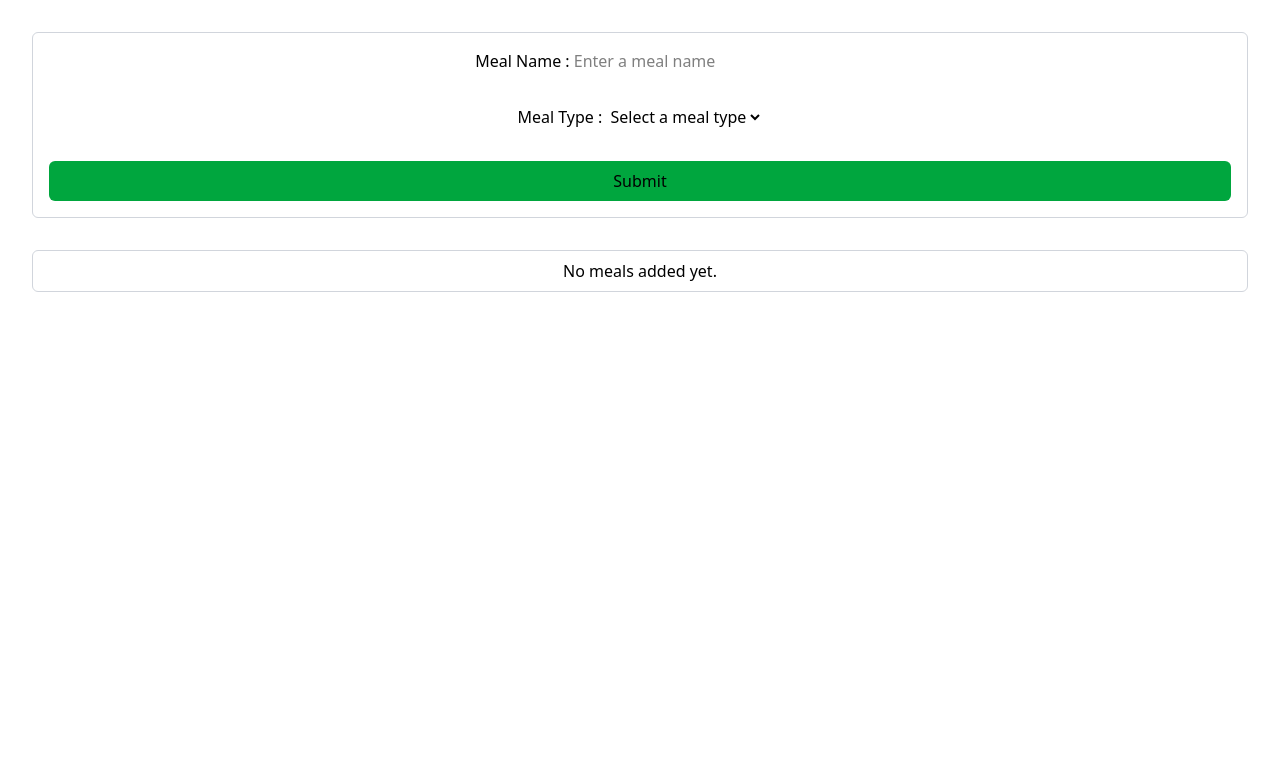
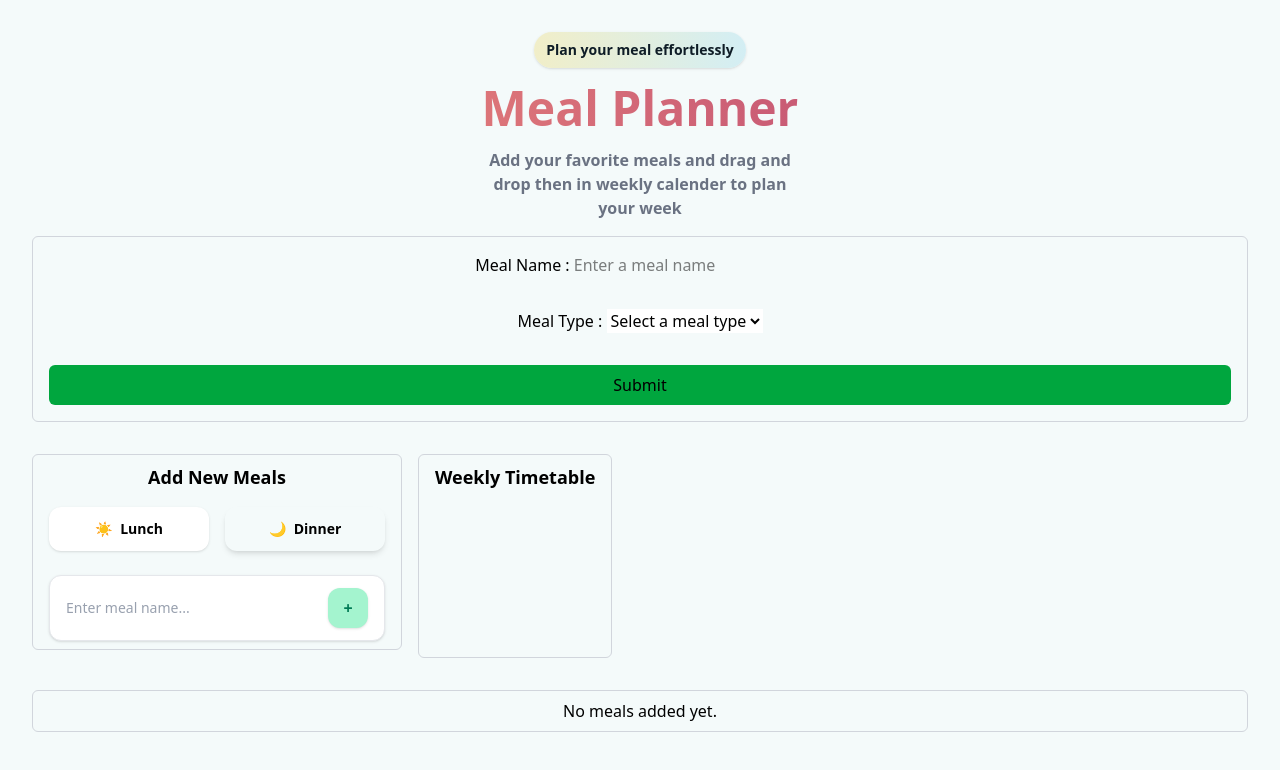
Before and after one commit to Pratyushapatil/what-for-dinner, a React app: page / in a window 1280 px wide. Shown: the top 770 px of the page. Built offline with nearby package versions, Linux system fonts and the light colour scheme; the HTML template or start-up script is replaced by a standard one.

Commit message:
feat: enhance MealForm layout and add new meal input section

```diff
--- a/src/App.tsx
+++ b/src/App.tsx
@@ -3,9 +3,9 @@ import MealForm from './Screens/mealform'
 
 function App() {
   return (
-    <>
+    <div>
       <MealForm />
-    </>
+    </div>
   )
 }
 
--- a/src/Screens/mealform.tsx
+++ b/src/Screens/mealform.tsx
@@ -1,7 +1,7 @@
 import { useEffect, useMemo, useState } from 'react'
 import type { ChangeEvent, FormEvent } from 'react'
 
-import LunchAndDinnerTable from '../lib/components/LunchAndDinnerTable/LunchAndDinnerTable';
+import LunchAndDinnerTable from '../lib/components/LunchAndDinnerTable/LunchAndDinnerTable'
 import MealStorage, { type Meal } from '../lib/utils/MealStorage'
 
 const MealForm = () => {
@@ -45,17 +45,20 @@ const MealForm = () => {
     })
   }
 
-  const lunchMeals = useMemo(
-    () => meals.filter((meal) => meal.type === 'lunch'),
-    [meals],
-  )
-  const dinnerMeals = useMemo(
-    () => meals.filter((meal) => meal.type === 'dinner'),
-    [meals],
-  )
+  const lunchMeals = useMemo(() => meals.filter((meal) => meal.type === 'lunch'), [meals])
+  const dinnerMeals = useMemo(() => meals.filter((meal) => meal.type === 'dinner'), [meals])
 
   return (
-    <div className="bg-white dark:bg-gray-800 text-black dark:text-white">
+    <div className=" text-black">
+      <div className="inline-flex w-fit items-center rounded-full text-sm font-semibold text-[#0e1c26] shadow-sm bg-gradient-to-r from-[#f1eec8] to-[#d3eef4] px-3 py-2">
+        <p>Plan your meal effortlessly</p>
+      </div>
+      <div className="text-5xl font-bold mt-4 mb-4 text-center bg-gradient-to-r from-[#f8997d] to-[#ad336d] bg-clip-text text-transparent">
+        <p>Meal Planner</p>
+      </div>
+      <div className="text-md font-semibold mb-4 text-gray-500 max-w-xs mx-auto text-center">
+        <p>Add your favorite meals and drag and drop then in weekly calender to plan your week</p>
+      </div>
       <form
         className="flex flex-col gap-8 border border-gray-300 p-4 rounded-md"
         onSubmit={handleSubmit}
@@ -67,16 +70,14 @@ const MealForm = () => {
             name="mealName"
             type="text"
             value={mealName}
-            onChange={(event: ChangeEvent<HTMLInputElement>) =>
-              setMealName(event.target.value)
-            }
+            onChange={(event: ChangeEvent<HTMLInputElement>) => setMealName(event.target.value)}
             placeholder="Enter a meal name"
           />
         </div>
         <div>
           <label htmlFor="meal-type">Meal Type : </label>
           <select
-            className="bg-white dark:bg-gray-800 text-black dark:text-white"
+            className="bg-white text-black"
             id="meal-type"
             name="mealType"
             value={mealType}
@@ -93,11 +94,50 @@ const MealForm = () => {
           <button type="submit">Submit</button>
         </div>
       </form>
+      <form>
+        <div className="flex flex-row gap-4 mt-8 ">
+          <div className="flex md:flex-col flex-center md:justify-center gap-4 py-2 border border-gray-300 rounded-md mb-2 px-4">
+            <h2 className="text-lg font-semibold px-4">Add New Meals</h2>
+            <div className="flex flex-row gap-4 mb-2">
+              <div className="flex items-center justify-center gap-2 min-w-[160px] rounded-xl  bg-white px-6 py-3 text-sm font-semibold text-black shadow-sm">
+                <span aria-hidden="true">☀️</span>
+                <span>Lunch</span>
+              </div>
+              <div className="flex items-center justify-center gap-2 min-w-[160px] rounded-xl px-6 py-3 text-sm font-semibold text-black shadow-md">
+                <span aria-hidden="true">🌙</span>
+                <span>Dinner</span>
+              </div>
+            </div>
+            <div className="flex items-center gap-3 rounded-xl border border-gray-200 bg-white px-4 py-3 shadow-sm">
+              <label htmlFor="meal-name" className="sr-only">
+                Meal name
+              </label>
+              <input
+                id="meal-name"
+                name="mealName"
+                type="text"
+                value={mealName}
+                onChange={(event: ChangeEvent<HTMLInputElement>) => setMealName(event.target.value)}
+                placeholder="Enter meal name..."
+                className="flex-1 bg-transparent text-sm text-gray-700 outline-none placeholder:text-gray-400"
+              />
+              <button
+                type="button"
+                className="flex h-10 w-10 items-center justify-center rounded-xl bg-emerald-200 text-emerald-700 shadow-sm font-extrabold "
+                aria-label="Add meal"
+              >
+                +
+              </button>
+            </div>
+          </div>
+          <div className="flex flex-center gap-4 py-2 border border-gray-300 rounded-md">
+            <h2 className="text-lg font-semibold px-4">Weekly Timetable</h2>
+          </div>
+        </div>
+      </form>
       <div className="mt-8">
         {Math.max(lunchMeals.length, dinnerMeals.length) === 0 ? (
-          <div className="border border-gray-300 rounded-md px-4 py-2">
-            No meals added yet.
-          </div>
+          <div className="border border-gray-300 rounded-md px-4 py-2">No meals added yet.</div>
         ) : (
           <div className="flex md:flex-row flex-center md:justify-center gap-4 py-2">
             <LunchAndDinnerTable
--- a/src/index.css
+++ b/src/index.css
@@ -3,4 +3,5 @@
 /* Optional: app-level defaults */
 body {
   margin: 0;
+  background: #f4fafa;
 }
```
